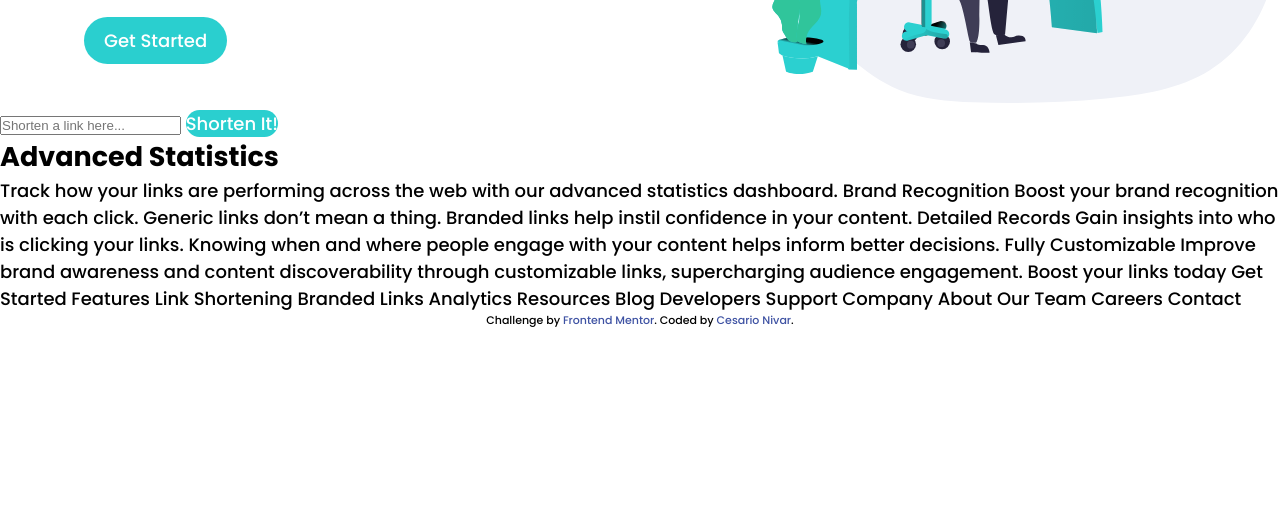
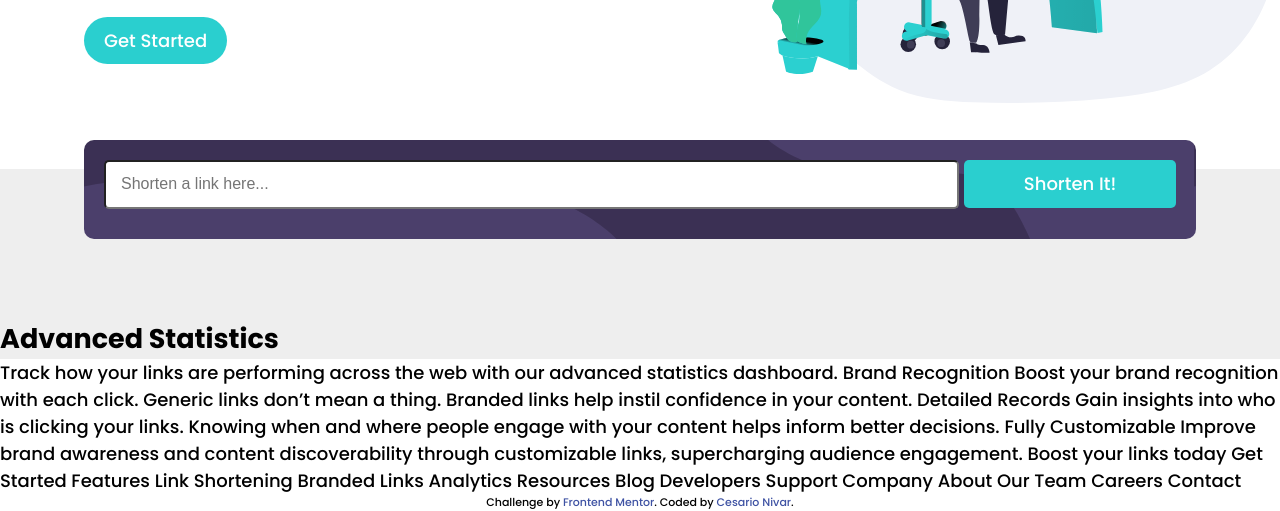
Before and after one commit to cesarionivar/Shortly-URL-shortening-API-Challenge, a plain HTML site: page index.html in a window 1280 px wide. Shown: the part 355-866 px from the top of the page. Before the commit the page ends 800 px from the top, so only its background shows below. Drawn offline with Linux system fonts and the light colour scheme.

Commit message:
Shorten Links

```diff
--- a/index.html
+++ b/index.html
@@ -72,7 +72,7 @@
       </div>
     </section>
 
-    <section class="shorten">
+    <section class="shorten container">
       <input type="text" placeholder="Shorten a link here...">
       <a href="#" class="boton">Shorten It!</a>
     </section>
--- a/sass/_globals.scss
+++ b/sass/_globals.scss
@@ -17,12 +17,12 @@ a {
 }
 
 .container {
-    padding-left: 12px;
-    padding-right: 12px;
+    margin-left: 12px;
+    margin-right: 12px;
 
     @include breakpoint-up(medium) {
-        padding-left: 84px;
-        padding-right: 84px;
+        margin-left: 84px;
+        margin-right: 84px;
     }
 }
 
--- /dev/null
+++ b/sass/_shorten.scss
@@ -0,0 +1,39 @@
+.shorten {
+    margin-top: 30px;
+    background-color: $darkViolet;
+    background-image: url('../images/bg-shorten-mobile.svg');
+    border-radius: 10px;
+    padding: 20px;
+    position: relative;
+    z-index: 999;
+
+    @include breakpoint-up(medium) {
+        display: flex;
+        background-image: url('../images/bg-shorten-desktop.svg');
+    }
+
+    input {
+        width: 100%;
+        border-radius: 5px;
+        padding: 15px;
+        margin-bottom: 10px;
+        outline: none;
+        &::placeholder {
+            font-size: 16px;
+        }
+    }
+
+    a {
+        width: 100%;
+        padding-top: 10px;
+        padding-bottom: 10px;
+        border-radius: 5px;
+        text-align: center;
+
+        @include breakpoint-up(medium) {
+            width: 25%;
+            height: 48px;
+            margin-left: 5px;
+        }
+    }
+}
--- /dev/null
+++ b/sass/_statistics.scss
@@ -0,0 +1,6 @@
+.statistics {
+    background-color: #eee;
+    padding-top: 150px;
+    margin-top: -70px;
+    z-index: 995;
+}
--- a/sass/style.scss
+++ b/sass/style.scss
@@ -3,3 +3,5 @@
 @import 'globals';
 @import 'header';
 @import 'banner';
+@import 'shorten';
+@import 'statistics';
```
Also changed, not shown: css/style.min.css, 1 other file.
